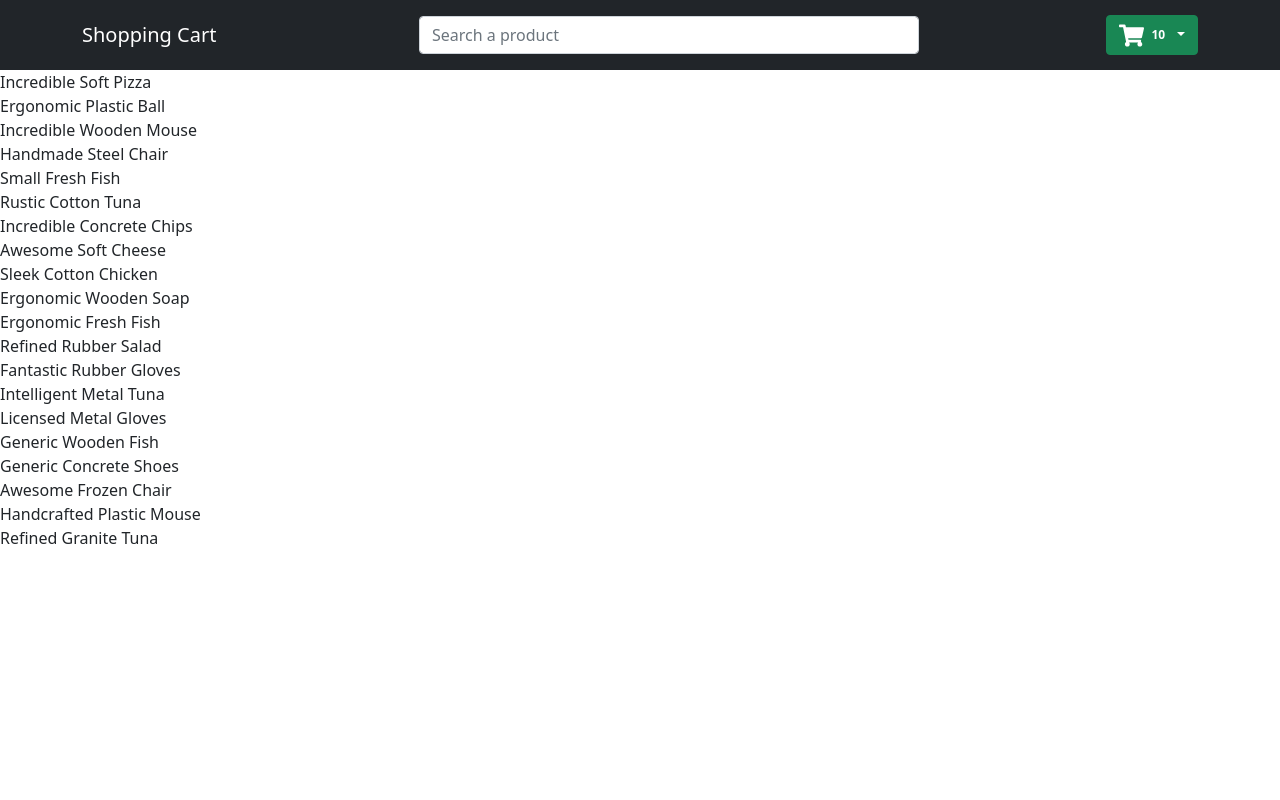
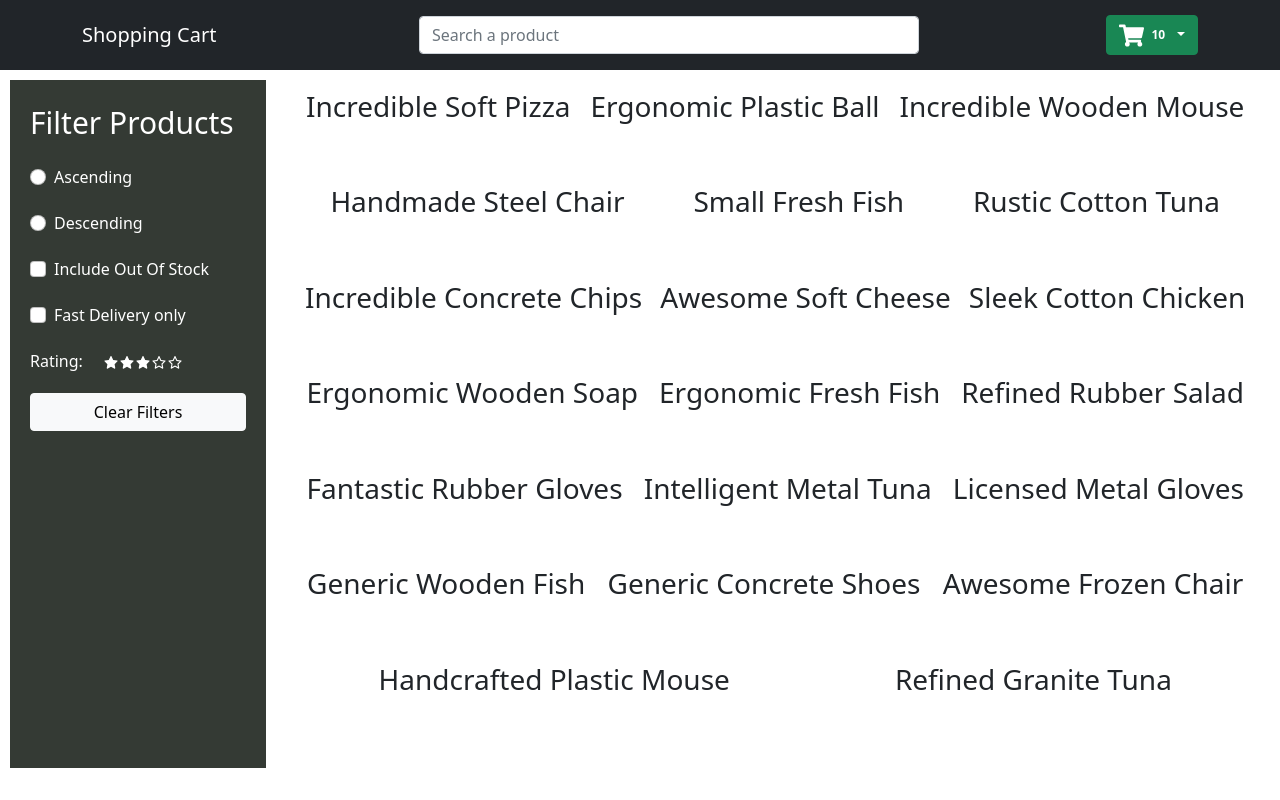
Before and after one commit to AsadUllahShaikh123/e-commerce, a React (Create React App) app: page / in a window 1280 px wide. Built offline with nearby package versions, Linux system fonts and the light colour scheme.

Commit message:
Added rating functionality

```diff
--- /dev/null
+++ b/src/assets/Home/Filters.jsx
@@ -0,0 +1,58 @@
+import React, { useState } from "react";
+import { Button, Form } from "react-bootstrap";
+import Rating from "./Rating";
+
+const Filters = () => {
+
+  const [rate, setRate] = useState(3);
+
+  return (
+    <div className="filters">
+      <span className="title">Filter Products</span>
+      <span>
+        <Form.Check
+          inline
+          label="Ascending"
+          name="group1"
+          type="radio"
+          id={`inline-1`}
+        />
+      </span>
+      <span>
+        <Form.Check
+          inline
+          label="Descending"
+          name="group1"
+          type="radio"
+          id={`inline-2`}
+        />
+      </span>
+      <span>
+        <Form.Check
+          inline
+          label="Include Out Of Stock"
+          name="group1"
+          type="checkbox"
+          id={`inline-3`}
+        />
+      </span>
+      <span>
+        <Form.Check
+          inline
+          label="Fast Delivery only"
+          name="group1"
+          type="checkbox"
+          id={`inline-4`}
+
+        />
+      </span>
+      <span>
+      <label style={{paddingRight:'20px'}}>Rating:</label>
+      <Rating rating ={rate} style={{cursor:'pointer'}} />
+      </span>
+      <Button variant="light">Clear Filters</Button>
+    </div>
+  );
+};
+
+export default Filters;
--- a/src/assets/Home/Home.jsx
+++ b/src/assets/Home/Home.jsx
@@ -1,15 +1,17 @@
 import React from 'react'
 import { CartState } from '../context/Context'
-
+import Filters from './Filters';
+import SingleProduct from './SingleProduct';
+import './style.css'
 const Home = () => {
 
   let {state:{products}}= CartState();
 
   return (
     <div className='home'>
-      {/* <Filters/> */}
+      <Filters/>
       <div className='productContainer'>
-          {products.map(value=> <span key={value.name}>{value.name}<br/></span> )}
+          {products.map(product=> <SingleProduct product={product} key={product.name}/>)}
       </div>
     </div>
   )
--- /dev/null
+++ b/src/assets/Home/Rating.jsx
@@ -0,0 +1,23 @@
+import React from 'react'
+import {AiFillStar,AiOutlineStar} from 'react-icons/ai'
+const Rating = ({rating}) => {
+  return (
+    <>
+        {
+          [...Array(5)].map((_,i)=>(
+            <span>
+              {
+                rating > i ? (
+                  <AiFillStar fontsize = '15px'/>
+                ):(
+                  <AiOutlineStar fontsize='15px'/>
+                )
+              }
+            </span>
+          ))
+        }
+    </>
+  )
+}
+
+export default Rating
--- /dev/null
+++ b/src/assets/Home/SingleProduct.jsx
@@ -0,0 +1,9 @@
+import React from 'react'
+
+const SingleProduct = ({product}) => {
+  return (
+    <h3>{product.name}</h3>
+  )
+}
+
+export default SingleProduct
--- /dev/null
+++ b/src/assets/Home/style.css
@@ -0,0 +1,29 @@
+.home{
+  display: flex;
+}
+
+.productContainer{
+  display: flex;
+  width: 78%;
+  padding: 20px;
+  flex-wrap: wrap;
+  justify-content: space-around;
+}
+
+.filters {
+  background-color: #343a34;
+  color: white;
+  padding:20px;
+  display: flex;
+  flex-direction: column;
+  width: 20%;
+  margin: 10px;
+  height: 86vh;
+}
+
+.filters > span {
+  padding-bottom: 20px ;
+}
+.title {
+  font-size: 30px;
+}
```
